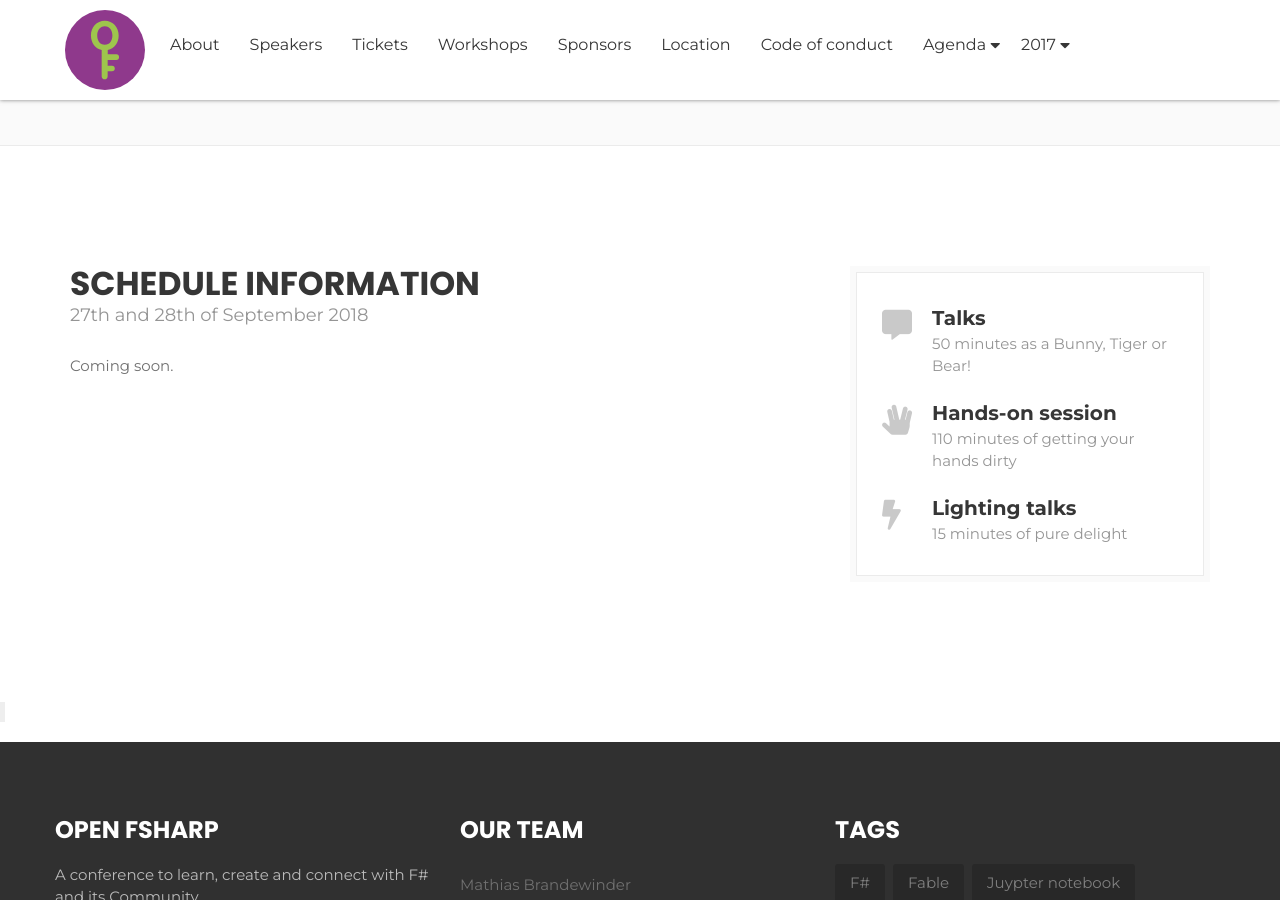
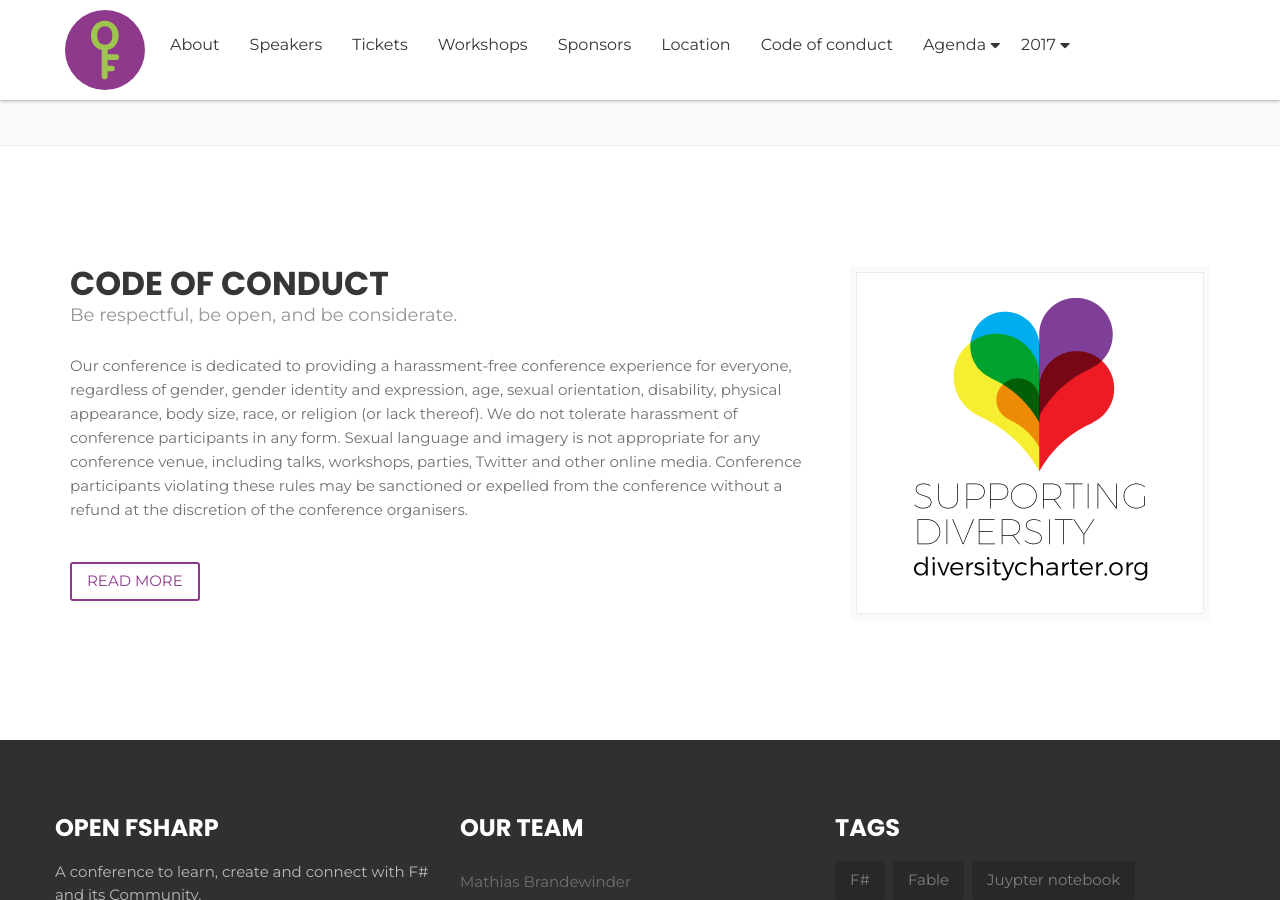
Before and after one commit to open-fsharp/open-fsharp.github.io, a Jekyll site: the page built from agenda/conference.md, in a window 1280 px wide and 900 px high, scrolled down 3574 px. Built offline with Jekyll 4.4.1, drawn with Linux system fonts in a browser that asks for light colours; nearby versions of some CDN libraries; comment, search, counter and statistics services are not loaded; some of the changed text lies outside the part shown.

Commit message:
added closing and coc

```diff
--- a/agenda/conference.md
+++ b/agenda/conference.md
@@ -11,8 +11,8 @@
             <div class="col-md-9">
                 <div class="row">
                     <div class="become-sponsor-item">
-                        <h2>Conference 2018</h2>
-                        <p>A conference to learn, create and connect with F# and its Community.</p>
+                        <h2>Conference schedule 2018</h2>
+                        <p>The schedule is still subject to change.</p>
                     </div>
                 </div><!-- /.row -->
             </div><!-- /.col-md-10 -->
@@ -705,6 +705,12 @@
                                                 </div>
                                             </td>
                                         </tr>
+                                        <tr class="schedule-item">
+                                            <td class="item-inner event-time"><span>16:50</span></td>
+                                            <td colspan="3" class="item-inner event-schedule-speaker">
+                                                Closing Open Fsharp 2018
+                                            </td>
+                                        </tr>
                                     </tbody>
                                 </table>
                             </div>
@@ -716,51 +722,34 @@
 	</div>
 </section>
 
-<!-- start national-conference section  -->
-<section id="about" class="national-conference">
+<section id="coc" class="national-conference">
 	<div class="container">
 		<div class="row">
 			<div class="col-md-8">
 				<div class="conference-main">
 					<div class="section-head">
-						<h2 class="header-title">Schedule information</h2>
-						<p class="header-desc">27th and 28th of September 2018</p>
+						<h2 class="header-title">Code of conduct</h2>
+						<p class="header-desc">Be respectful, be open, and be considerate.</p>
 					</div>
-					<p>Coming soon.</p>
+					<p>Our conference is dedicated to providing a harassment-free conference experience for everyone, regardless of gender, gender identity
+						and expression, age, sexual orientation, disability, physical appearance, body size, race, or religion (or lack thereof). We do not
+						tolerate harassment of conference participants in any form. Sexual language and imagery is not appropriate for any conference venue,
+						including talks, workshops, parties, Twitter and other online media. Conference participants violating these rules may be sanctioned
+						or expelled from the conference without a refund at the discretion of the conference organisers.</p>
+					<div class="button-group">
+						<a href="http://confcodeofconduct.com/" class="custom-btn hvr-bounce-to-bottom" target="_blank">Read More</a>
+					</div>
 				</div><!-- /.conference-main -->
 			</div><!-- /.col-md-8 -->
-            <div class="col-md-4">
+			<div class="col-md-4">
 				<div class="conference-info-outer">
 					<div class="conference-info">
-						<ul>
-							<li>
-								<span class="c-info-icon"><i class="fas fa-comment-alt"></i></span>
-								<span class="c-info-content">
-									<strong>Talks</strong>
-									<span class="i-text">50 minutes as a Bunny, Tiger or Bear!</span>
-								</span>
-							</li>
-							<li>
-								<span class="c-info-icon"><i class="fas fa-hand-spock"></i></span>
-								<span class="c-info-content">
-									<strong>Hands-on session</strong>
-									<span class="i-text">110 minutes of getting your hands dirty</span>
-								</span>
-							</li>
-							<li>
-								<span class="c-info-icon"><i class="fas fa-bolt"></i></span>
-								<span class="c-info-content">
-									<strong>Lighting talks</strong>
-									<span class="i-text">15 minutes of pure delight</span>
-								</span>
-							</li>
-						</ul>
+						<a href="http://diversitycharter.org/" target="_blank">
+							<img src="{{ site.baseurl }}public/assets/sharelogo_medium.png" alt="Diversity charter">
+						</a>
 					</div><!-- /.conference-info -->
 				</div><!-- /.conference-info-outer -->
 			</div><!-- /.col-md-4 -->
 		</div><!-- /.row -->
 	</div><!-- /.container -->
 </section>
-<!-- end national-conference section  -->
-
->
```
